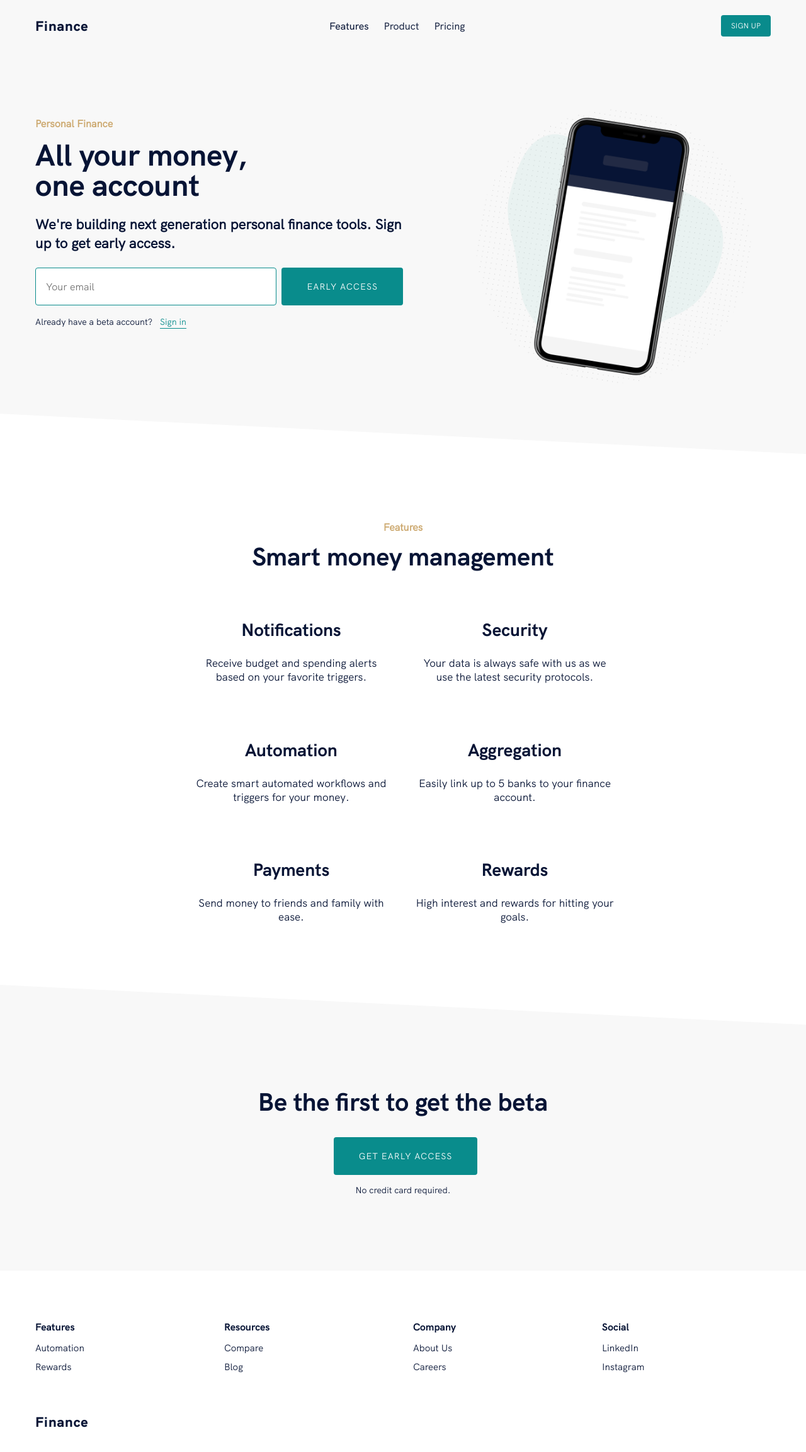
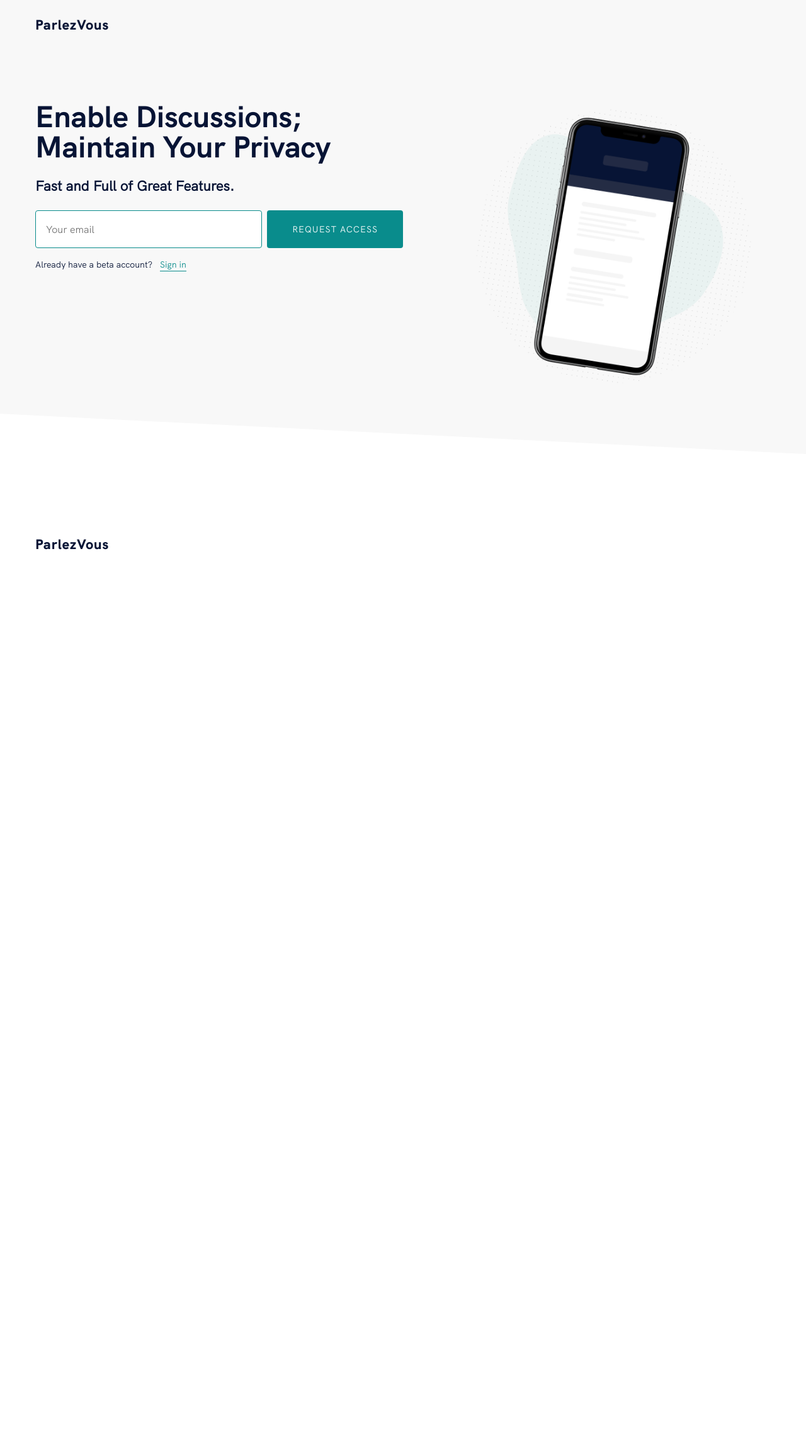
Before and after one commit to parlez-vous/landing-page, a Gatsby site: page / in a window 1280 px wide. Shown: the whole page at 63% size. After the commit the page ends 959 px from the top, so only its background shows below. Built offline with nearby package versions, Linux system fonts and the light colour scheme; Gatsby itself is replaced by a stand-in of ours.

Commit message:
Slim down design

```diff
--- a/src/components/common/navigation/navigation.js
+++ b/src/components/common/navigation/navigation.js
@@ -1,21 +1,12 @@
 import React, { Component } from "react"
 import AnchorLink from "react-anchor-link-smooth-scroll"
 import Scrollspy from "react-scrollspy"
-import { Menu, X } from "react-feather"
 
-import { Container } from "../../global"
 import {
   Nav,
-  NavItem,
   Brand,
   StyledContainer,
-  NavListWrapper,
-  MobileMenu,
-  Mobile,
-  ActionsContainer,
 } from "./style"
-
-const NAV_ITEMS = ["Features", "Product", "Pricing", ""]
 
 export default class Navigation extends Component {
   state = {
@@ -53,59 +44,18 @@ export default class Navigation extends Component {
     </AnchorLink>
   )
 
-  getNavList = ({ mobile = false }) => (
-    <NavListWrapper mobile={mobile}>
-      <Scrollspy
-        items={NAV_ITEMS.map(item => item.toLowerCase())}
-        currentClassName="active"
-        mobile={mobile}
-        offset={-64}
-      >
-        {NAV_ITEMS.map(navItem => (
-          <NavItem key={navItem}>{this.getNavAnchorLink(navItem)}</NavItem>
-        ))}
-      </Scrollspy>
-    </NavListWrapper>
-  )
-
   render() {
-    const { mobileMenuOpen } = this.state
-
     return (
       <Nav {...this.props} scrolled={this.state.hasScrolled}>
         <StyledContainer>
           <Brand>
             <Scrollspy offset={-64} item={["top"]} currentClassName="active">
               <AnchorLink href="#top" onClick={this.closeMobileMenu}>
-                Finance
+                ParlezVous
               </AnchorLink>
             </Scrollspy>
           </Brand>
-          <Mobile>
-            <button
-              onClick={this.toggleMobileMenu}
-              style={{ color: "black", background: "none" }}
-            >
-              {this.state.mobileMenuOpen ? (
-                <X size={24} alt="close menu" />
-              ) : (
-                <Menu size={24} alt="open menu" />
-              )}
-            </button>
-          </Mobile>
-
-          <Mobile hide>{this.getNavList({})}</Mobile>
-          <ActionsContainer>
-            <button>Sign up</button>
-          </ActionsContainer>
         </StyledContainer>
-        <Mobile>
-          {mobileMenuOpen && (
-            <MobileMenu>
-              <Container>{this.getNavList({ mobile: true })}</Container>
-            </MobileMenu>
-          )}
-        </Mobile>
       </Nav>
     )
   }
--- a/src/components/sections/footer.js
+++ b/src/components/sections/footer.js
@@ -5,38 +5,8 @@ import { Container } from "../global"
 
 const Footer = () => (
   <FooterWrapper id="footer">
-    <FooterColumnContainer>
-      <FooterColumn>
-        <span>Features</span>
-        <ul>
-          <li>Automation</li>
-          <li>Rewards</li>
-        </ul>
-      </FooterColumn>
-      <FooterColumn>
-        <span>Resources</span>
-        <ul>
-          <li>Compare</li>
-          <li>Blog</li>
-        </ul>
-      </FooterColumn>
-      <FooterColumn>
-        <span>Company</span>
-        <ul>
-          <li>About Us</li>
-          <li>Careers</li>
-        </ul>
-      </FooterColumn>
-      <FooterColumn>
-        <span>Social</span>
-        <ul>
-          <li>LinkedIn</li>
-          <li>Instagram</li>
-        </ul>
-      </FooterColumn>
-    </FooterColumnContainer>
     <BrandContainer>
-      <Logo>Finance</Logo>
+      <Logo>ParlezVous</Logo>
     </BrandContainer>
   </FooterWrapper>
 )
@@ -72,33 +42,4 @@ const BrandContainer = styled(Container)`
   @media (max-width: ${props => props.theme.screen.sm}) {
   }
 `
-const FooterColumnContainer = styled(Container)`
-  display: grid;
-  grid-template-columns: repeat(4, 1fr);
-  grid-column-gap: 32px;
-  justify-content: start;
-  @media (max-width: ${props => props.theme.screen.sm}) {
-    grid-template-columns: 1fr 1fr;
-    grid-gap: 32px;
-  }
-`
-const FooterColumn = styled.div`
-  span {
-    font-size: 16px;
-    font-family: ${props => props.theme.font.bold};
-    color: ${props => props.theme.color.primary};
-  }
-  ul {
-    list-style: none;
-    margin: 16px 0;
-    padding: 0;
-    color: ${props => props.theme.color.black.regular};
-    li {
-      margin-bottom: 12px;
-      font-family: ${props => props.theme.font.normal};
-      font-size: 15px;
-    }
-  }
-`
-
 export default Footer
--- a/src/components/sections/header.js
+++ b/src/components/sections/header.js
@@ -27,19 +27,17 @@ const Header = () => {
       <Container>
         <Flex>
           <HeaderTextGroup>
-            <Subtitle>Personal Finance</Subtitle>
             <h1>
-              All your money,
+              Enable Discussions;
               <br />
-              one account
+              Maintain Your Privacy
             </h1>
             <h2>
-              We're building next generation personal finance tools. Sign up to
-              get early access.
+              Fast and Full of Great Features.
             </h2>
             <HeaderForm onSubmit={handleSubmit}>
               <HeaderInput placeholder="Your email" />
-              <HeaderButton>Early access</HeaderButton>
+              <HeaderButton>Request Access</HeaderButton>
             </HeaderForm>
             <FormSubtitle>
               Already have a beta account?{" "}
@@ -65,12 +63,6 @@ const HeaderWrapper = styled.header`
   clip-path: polygon(0 0, 100% 0, 100% 100%, 0 calc(100% - 5vw));
   @media (max-width: ${props => props.theme.screen.md}) {
   }
-`
-const Subtitle = styled.h5`
-  font-size: 16px;
-  color: ${props => props.theme.color.accent};
-  letter-spacing: 0px;
-  margin-bottom: 16px;
 `
 
 const HeaderTextGroup = styled.div`
--- a/src/pages/index.js
+++ b/src/pages/index.js
@@ -5,17 +5,17 @@ import SEO from "../components/common/layout/seo"
 import Navigation from "../components/common/navigation/navigation"
 
 import Header from "../components/sections/header"
-import Features from "../components/sections/features"
+// import Features from "../components/sections/features"
 import Footer from "../components/sections/footer"
-import GetStarted from "../components/sections/getstarted"
+// import GetStarted from "../components/sections/getstarted"
 
 const IndexPage = () => (
   <Layout>
-    <SEO title="Home" />
+    <SEO title="ParlezVous" />
     <Navigation />
     <Header />
-    <Features />
-    <GetStarted />
+    {/*<Features />*/}
+    {/*<GetStarted />*/}
     <Footer />
   </Layout>
 )
```
